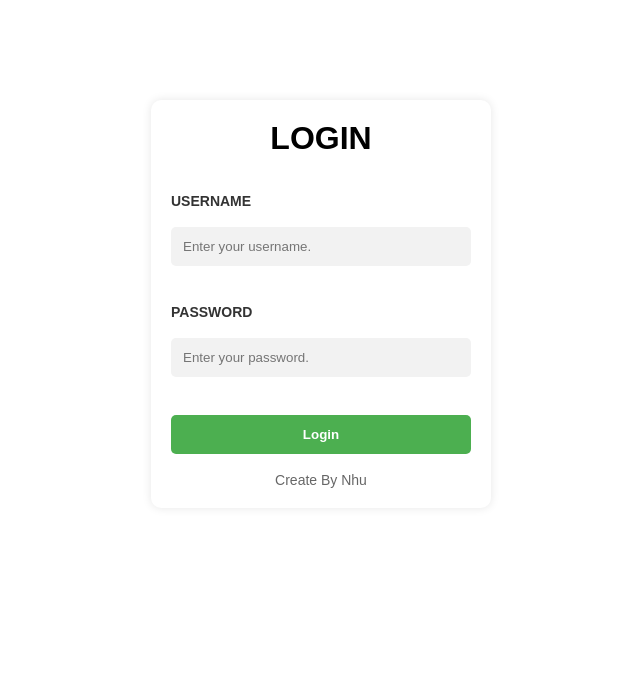
After one commit to duongnhu10/AgriMarketHub_V1, a PHP site: page /admin/login.php in a window 1280 px wide. The commit adds this page. Shown: the top 699 px of the page, without its empty margins (319-959 px from the left). Run offline with PHP 8.4, Linux system fonts and the light colour scheme.

Commit message:
update 24,21

```diff
--- /dev/null
+++ b/admin/login.php
@@ -0,0 +1,64 @@
+<?php include('../config/constants.php') ?>
+<html>
+
+<head>
+    <title>Login Agricultural - System</title>
+    <link rel="stylesheet" href="../css/admin.css">
+</head>
+
+<body>
+    <div class="login">
+        <h1 class="text-center">LOGIN</h1>
+        <br><br>
+        <!-- Login form starts here -->
+        <form action="" method="POST" class="text-center">
+            <div class="text-login">USERNAME</div>
+            <br>
+            <input type="text" name="username" placeholder="Enter your username.">
+            <br><br>
+            <div class="text-login">PASSWORD</div>
+            <br>
+            <input type="password" name="password" placeholder="Enter your password.">
+            <br><br>
+
+            <input type="submit" name="submit" value="Login" class="btn-primary">
+            <br><br>
+        </form>
+        <!-- Login form ends here -->
+
+        <p class="text-center create-by">Create By Nhu</p>
+    </div>
+</body>
+
+</html>
+
+<?php
+//Check whether the submit button is clicked or not
+if (isset($_POST["submit"])) {
+    //Process for Login
+    //1. Get the Data form Login form
+    $username = $_POST["username"];
+    $password = $_POST["password"];
+
+    //2. SQL to check whether the user with username and password exists or not
+    $sql = "SELECT * FROM tbl_admin WHERE username='$username' AND password='$password'";
+
+    //3.Execute the query
+    $res = mysqli_query($conn, $sql);
+
+    //4. Count rows to check whether the user exists or not
+    $count = mysqli_num_rows($res);
+
+    if ($count == 1) {
+        //User available and login successfully
+        $_SESSION['Login'] = "<div class='success'>Login Successfully.<div/>";
+        //Redirest to home page
+        header('location' . SITEURL . 'admin/index.php');
+    } else {
+        //User not available and login fail
+        $_SESSION['Login']  =  "<div class='error'>User or password did not match.<div/>";
+        header('location' . SITEURL . 'admin/login.php');
+    }
+}
+
+?>
--- a/css/admin.css
+++ b/css/admin.css
@@ -132,3 +132,58 @@ table tr td {
   background-color: #ff4757;
   color: white;
 }
+
+/* CSS for login */
+/* Style for the login container */
+.login {
+  width: 300px;
+  margin: 100px auto;
+  padding: 20px;
+  background-color: #ffffff;
+  border-radius: 10px;
+  box-shadow: 0 0 10px rgba(0, 0, 0, 0.1);
+}
+
+/* Style for input fields */
+input[type="text"],
+input[type="password"] {
+  width: 100%;
+  padding: 12px;
+  margin-bottom: 20px;
+  border: none;
+  border-radius: 5px;
+  background-color: #f2f2f2;
+}
+
+/* Style for the login button */
+input[type="submit"] {
+  width: 100%;
+  padding: 12px;
+  background-color: #4caf50;
+  color: white;
+  border: none;
+  border-radius: 5px;
+  cursor: pointer;
+  font-weight: bold;
+  transition: background-color 0.3s ease;
+}
+
+/* Style for the login button when hovered */
+input[type="submit"]:hover {
+  background-color: #45a049;
+}
+
+/* Style for the "Create By" text */
+.create-by {
+  font-size: 14px;
+  color: #666;
+  text-align: center;
+}
+
+/* Style for the text "USERNAME" and "PASSWORD" */
+.text-login {
+  font-weight: bold;
+  font-size: 14px;
+  color: #333;
+  text-align: left;
+}
```
